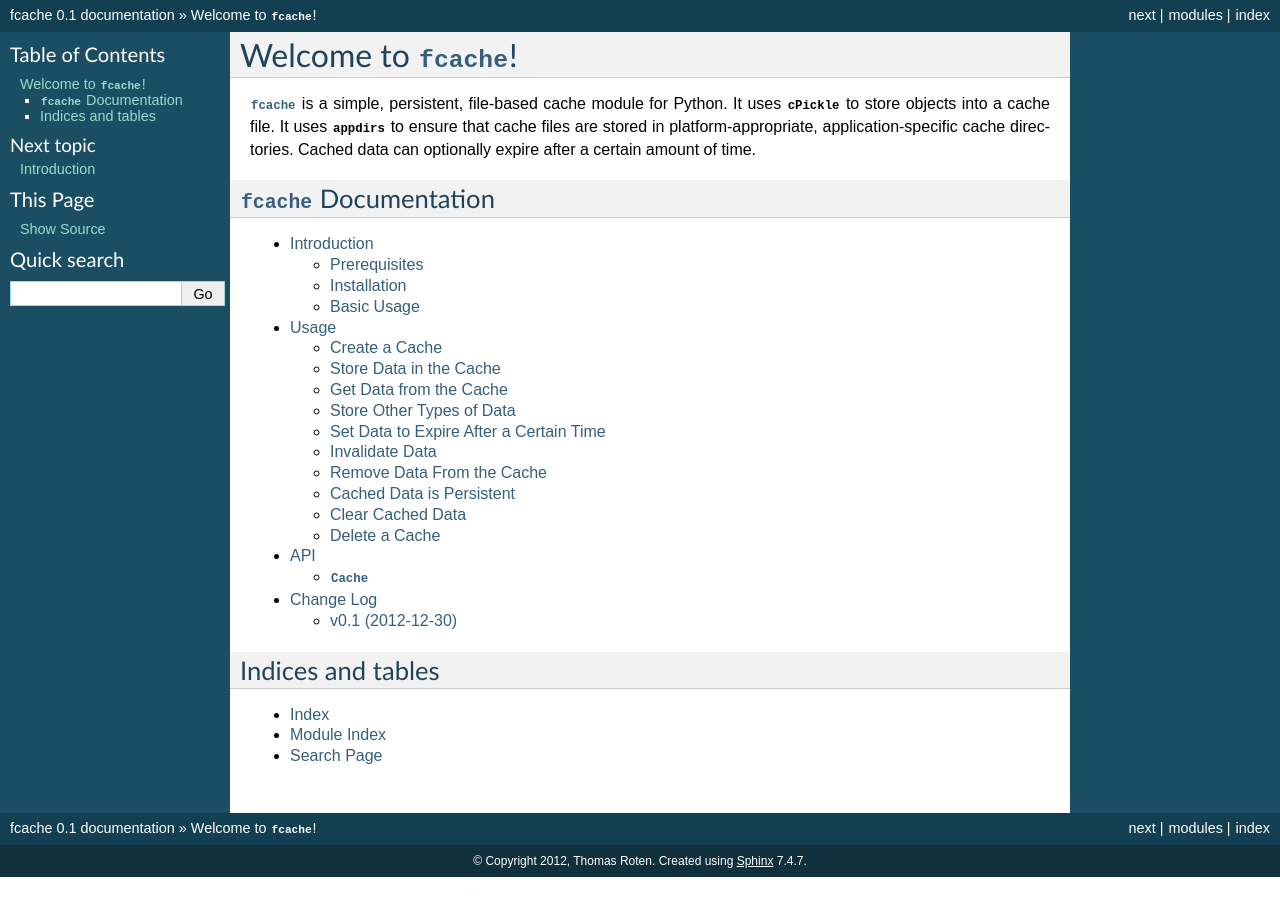
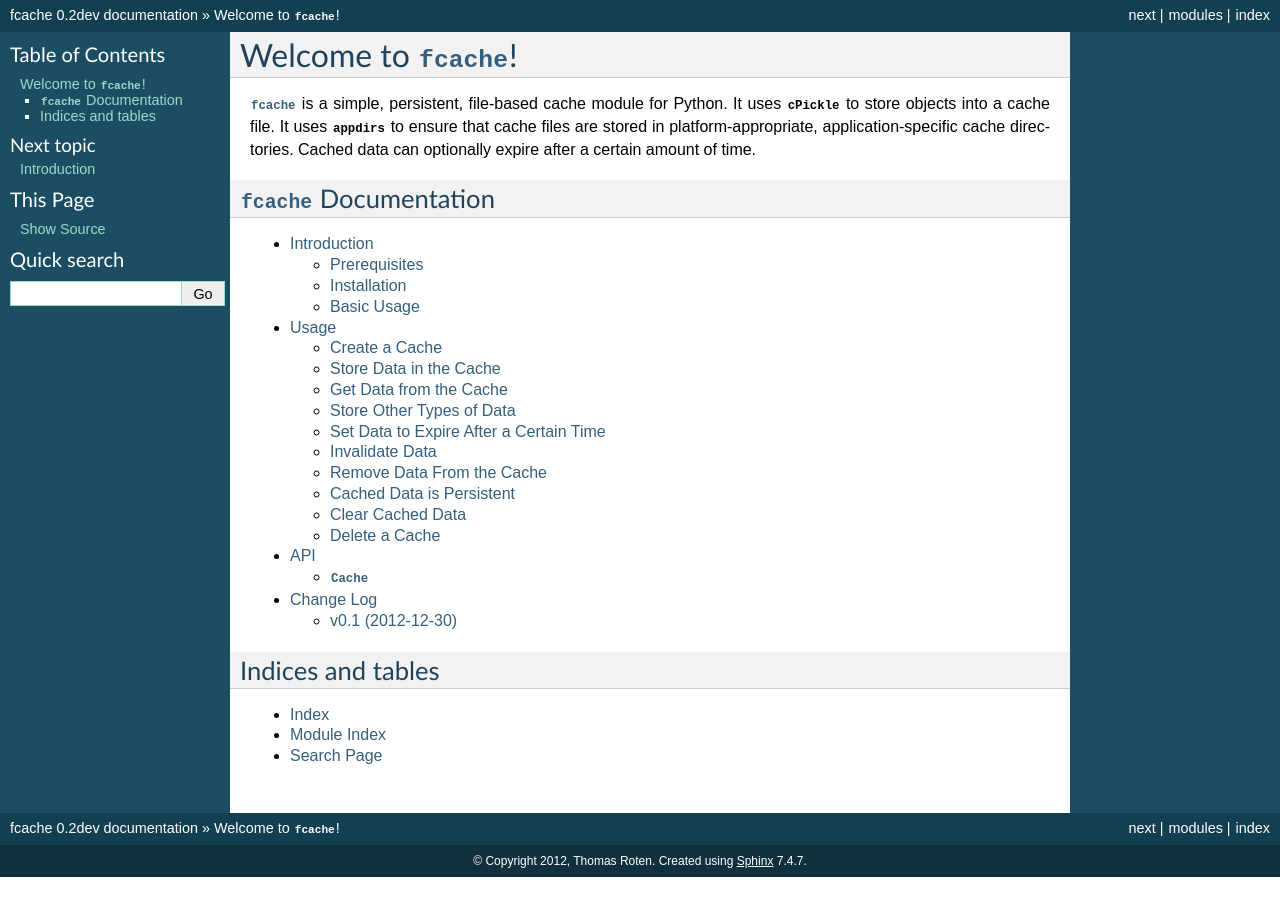
Before and after one commit to tsroten/fcache, a Sphinx documentation site: the page built from docs/index.rst, in a window 1280 px wide. Built offline with Sphinx 7.4.7, drawn with Linux system fonts in a browser that asks for light colours.

Commit message:
changed doc version to 2.0dev

```diff
--- a/docs/conf.py
+++ b/docs/conf.py
@@ -52,9 +52,9 @@ copyright = u'2012, Thomas Roten'
 # built documents.
 #
 # The short X.Y version.
-version = '0.1'
+version = '0.2'
 # The full version, including alpha/beta/rc tags.
-release = '0.1'
+release = '0.2dev'
 
 # The language for content autogenerated by Sphinx. Refer to documentation
 # for a list of supported languages.
```
Also changed, not shown: 1 other file.
